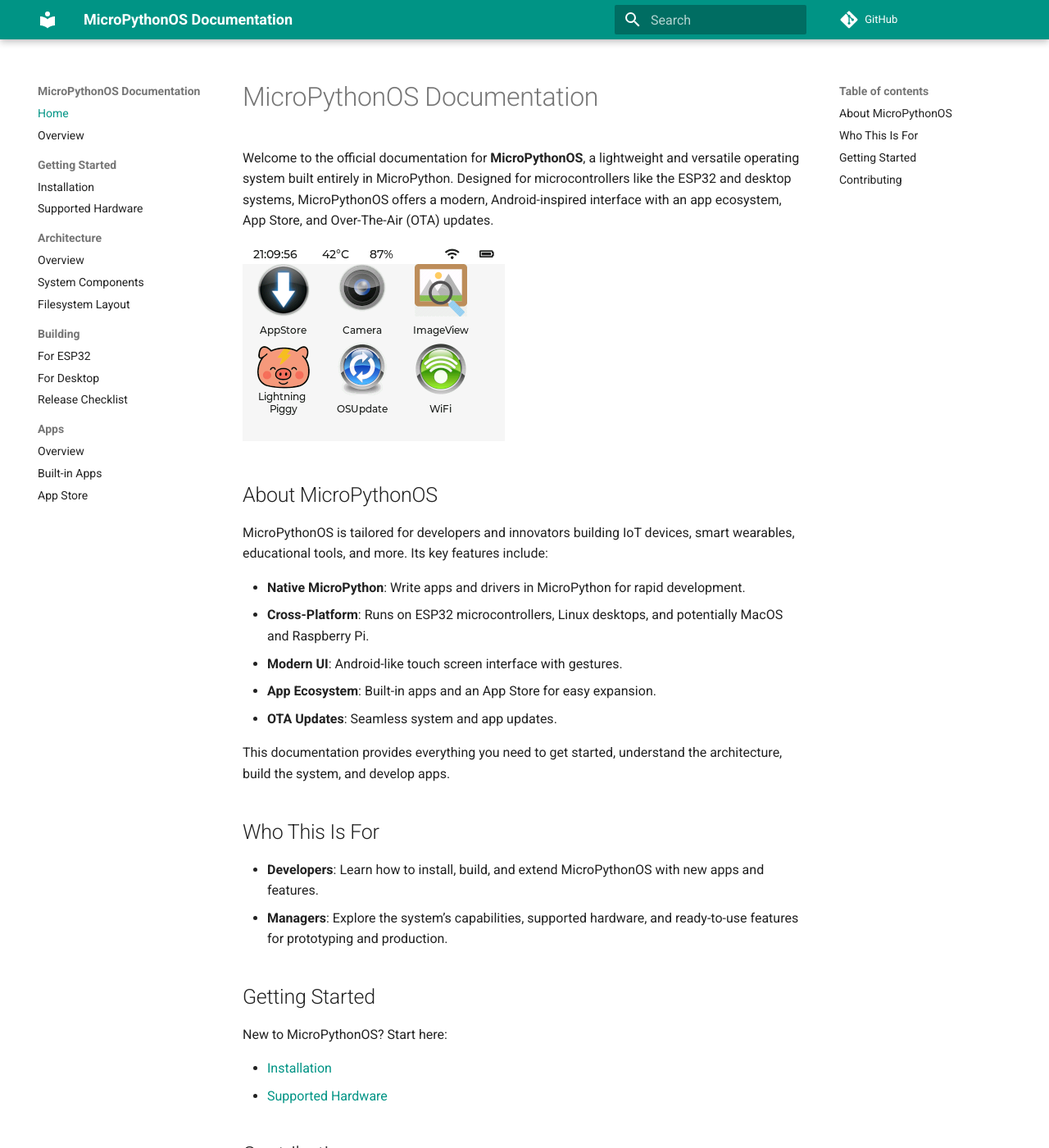
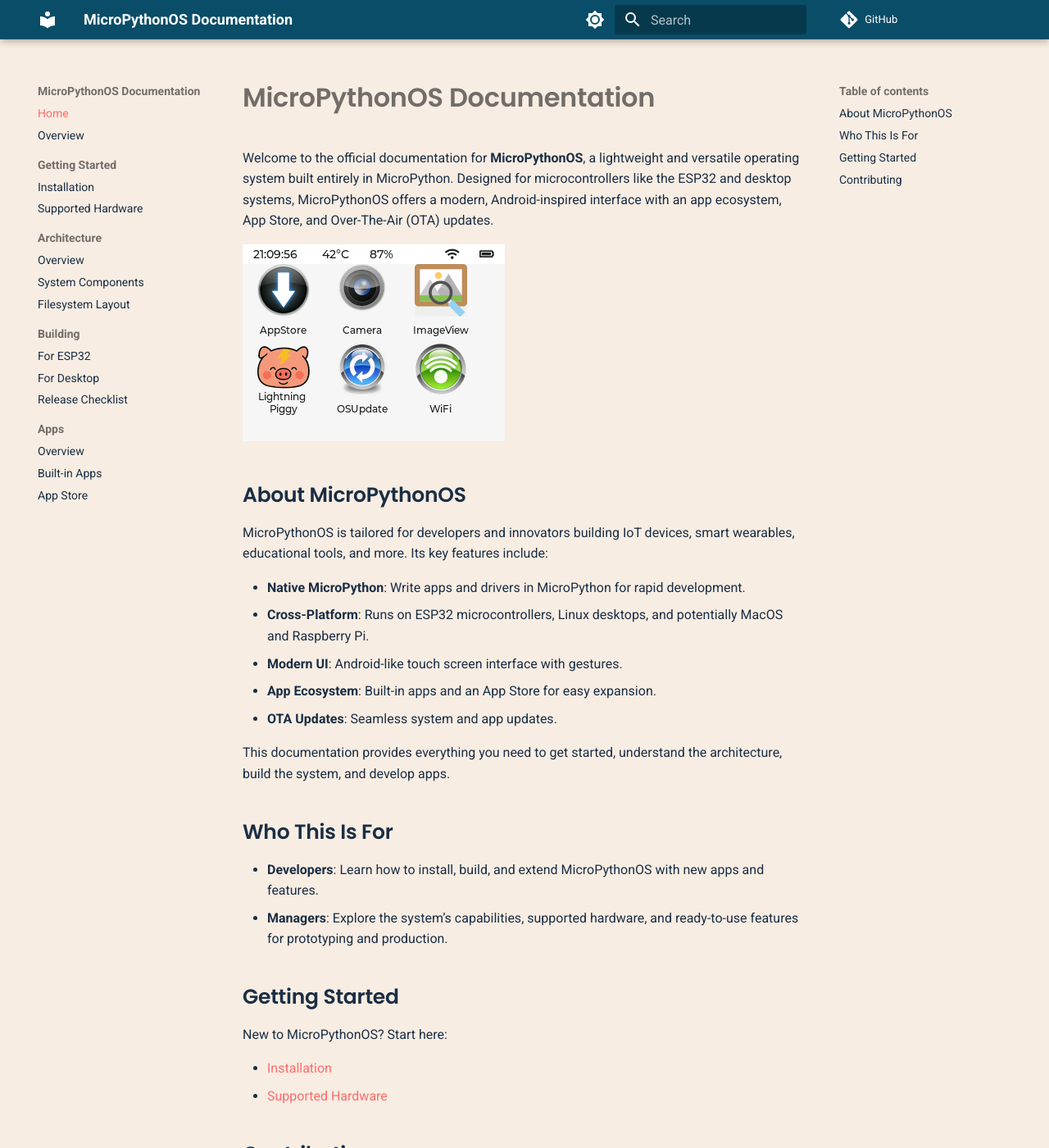
Before and after one commit to MicroPythonOS/docs, an MkDocs documentation site: the page built from docs/index.md, in a window 1280 px wide and 1400 px high. Shown: the whole window at 82% size. Built offline with MkDocs 1.6.1 and Material for MkDocs 9.7.7, drawn with Linux system fonts in a browser that asks for light colours; comment, search, counter and statistics services are not loaded.

Commit message:
Same color style as website

```diff
--- /dev/null
+++ b/docs/overrides/main.html
@@ -0,0 +1,17 @@
+{% extends "base.html" %}
+
+{% block styles %}
+  {{ super() }}
+  <link href="https://fonts.googleapis.com/css2?family=Poppins:wght@600&display=swap" rel="stylesheet">
+  <style>
+    .md-typeset h1,
+    .md-typeset h2,
+    .md-typeset h3,
+    .md-typeset h4,
+    .md-typeset h5,
+    .md-typeset h6 {
+      font-family: 'Poppins', sans-serif;
+      font-weight: 600;
+    }
+  </style>
+{% endblock %}
--- /dev/null
+++ b/docs/stylesheets/extra.css
@@ -0,0 +1,35 @@
+/* Light theme */
+[data-md-color-scheme="default"] {
+  --md-primary-fg-color: #0A4D68; /* Dark teal for nav bar and headers */
+  --md-primary-fg-color--light: #0A4D68; /* Same for consistency */
+  --md-primary-fg-color--dark: #0A4D68; /* Same for consistency */
+  --md-accent-fg-color: #FF6B6B; /* Coral red for links and buttons */
+  --md-default-bg-color: #F8EDE3; /* Light beige for background */
+  --md-default-fg-color: #1A2E44; /* Dark navy for text */
+  --md-typeset-a-color: #FF6B6B; /* Coral red for links */
+}
+
+/* Dark theme */
+[data-md-color-scheme="slate"] {
+  --md-primary-fg-color: #0A4D68; /* Dark teal for nav bar and headers */
+  --md-primary-fg-color--light: #0A4D68;
+  --md-primary-fg-color--dark: #0A4D68;
+  --md-accent-fg-color: #FF6B6B; /* Coral red for links and buttons */
+  --md-default-bg-color: #1A2E44; /* Dark navy for background */
+  --md-default-fg-color: #F8EDE3; /* Light beige for text */
+  --md-typeset-a-color: #FF6B6B; /* Coral red for links */
+}
+
+/* Ensure links have consistent hover color */
+.md-typeset a:hover {
+  color: #FF8E8E; /* Lighter coral for hover, matching index.html */
+}
+
+/* Adjust code block background for better contrast */
+.md-typeset code {
+  background-color: #f5f5f5; /* Light gray for light theme code blocks */
+}
+
+[data-md-color-scheme="slate"] .md-typeset code {
+  background-color: #2A3B52; /* Slightly lighter navy for dark theme code blocks */
+}
--- a/mkdocs.yml
+++ b/mkdocs.yml
@@ -5,18 +5,32 @@ use_directory_urls: true
 theme:
   name: material
   palette:
+    # Light theme
     - scheme: default
-      primary: teal
-      accent: red
+      primary: custom
+      accent: custom
+      toggle:
+        icon: material/brightness-7
+        name: Switch to dark mode
+    # Dark theme
     - scheme: slate
-      primary: teal
-      accent: red
+      primary: custom
+      accent: custom
+      toggle:
+        icon: material/brightness-4
+        name: Switch to light mode
+  font:
+    text: Roboto
+    code: Roboto Mono
   features:
     - content.code.copy
     - navigation.sections
     - navigation.top
     - search.suggest
     - search.highlight
+  custom_dir: docs/overrides
+extra_css:
+  - stylesheets/extra.css
 nav:
   - Home: index.md
   - Overview: overview.md
```
